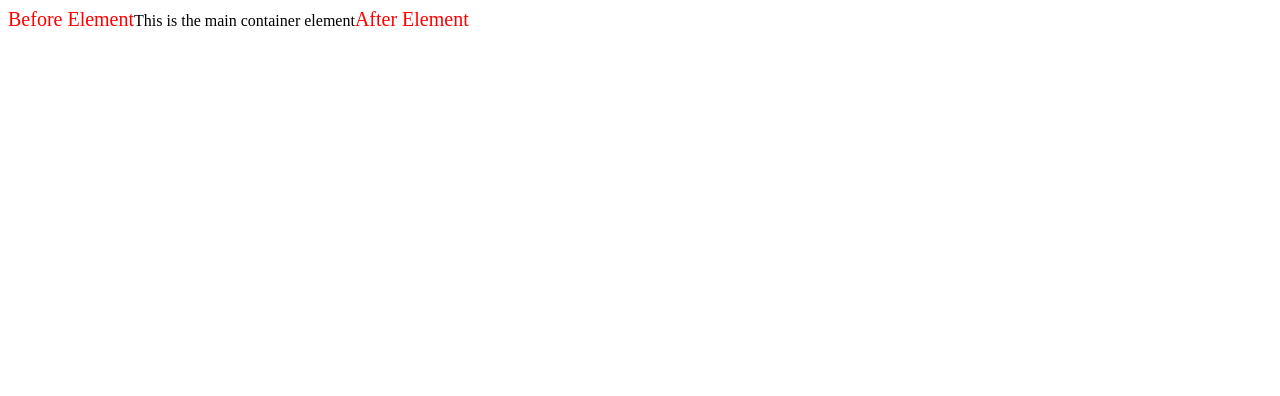
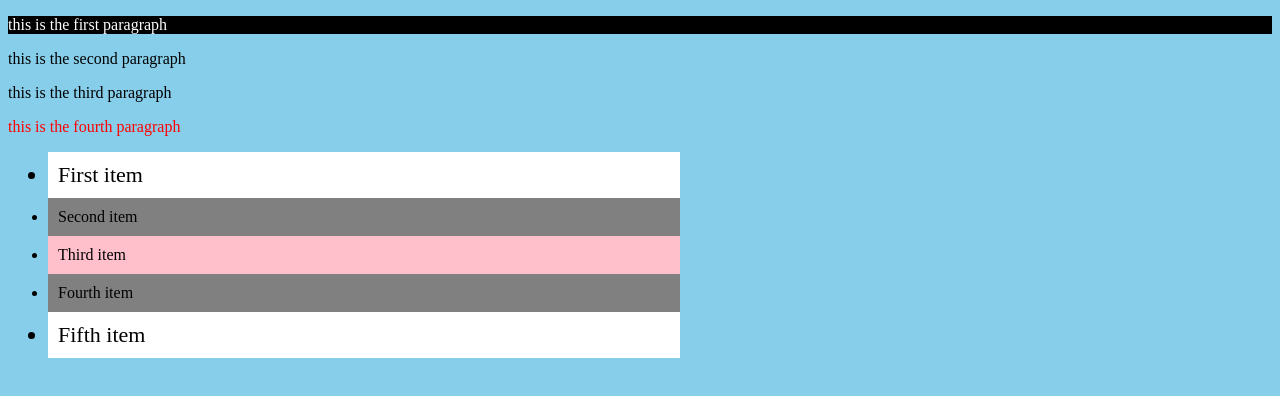
Before and after one commit to acciojob/pseudo-classes-Code-with-sudoku, a website: page main.html in a window 1280 px wide. Drawn offline with Linux system fonts and the light colour scheme.

Commit message:
created a submission

```diff
--- a/main.html
+++ b/main.html
@@ -3,14 +3,27 @@
 <html>
 
 <head>
-	<link rel="stylesheet" href="styles.css">
+	<link rel="stylesheet" href="./styles.css">
 </head>
 
 <body>
 	<!-- the entire body must be written by student -->
-	<div>This is the main container element</div>
     <script type="text/javascript" src="./script.js">
 </script>
+	<article>
+		<p> this is the first paragraph</p>
+		<p> this is the second paragraph</p>
+		<p> this is the third paragraph</p>
+		<p> this is the fourth paragraph</p>
+	</article>
+	<ul>
+		<li>First item</li>
+		<li>Second item</li>
+		<li>Third item</li>
+		<li>Fourth item</li>
+		<li>Fifth item</li>
+	</ul>
+
 
 </body>
 
--- a/styles.css
+++ b/styles.css
@@ -1,12 +1,27 @@
 /*  your css code here. If applicable */
-div::before{
-	content:"Before Element";
-	color:red;
-	font-size:20px;
+p:first-child{
+	background:rgb(0,0,0);
+	color:rgb(255,255,255);
 }
-
-div::after{
-	content:"After Element";
-	color:red;
-	font-size:20px;
+p:last-child{
+	color:rgb(255,0,0);
 }
+html{
+	background-color:rgb(135,206,235);
+}
+li{
+	width:50%;
+	padding:10px;
+	background-color:gray;
+}
+li:first-child{
+	background-color:white;
+	font-size:22px;
+}
+li:last-child{
+	background-color:white;
+	font-size:22px;
+}
+li:nth-child(3){
+	background-color:pink;
+}
```
